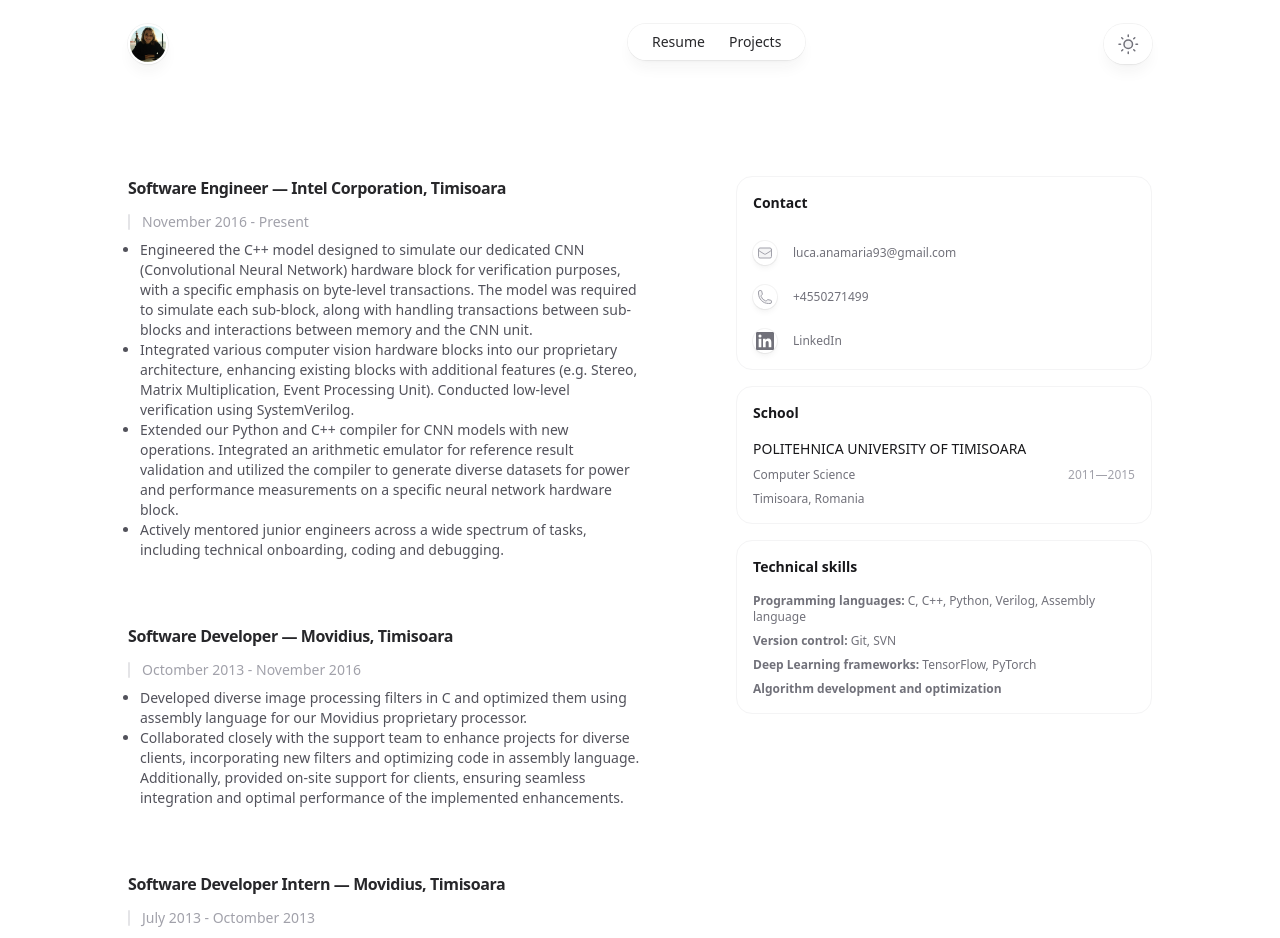
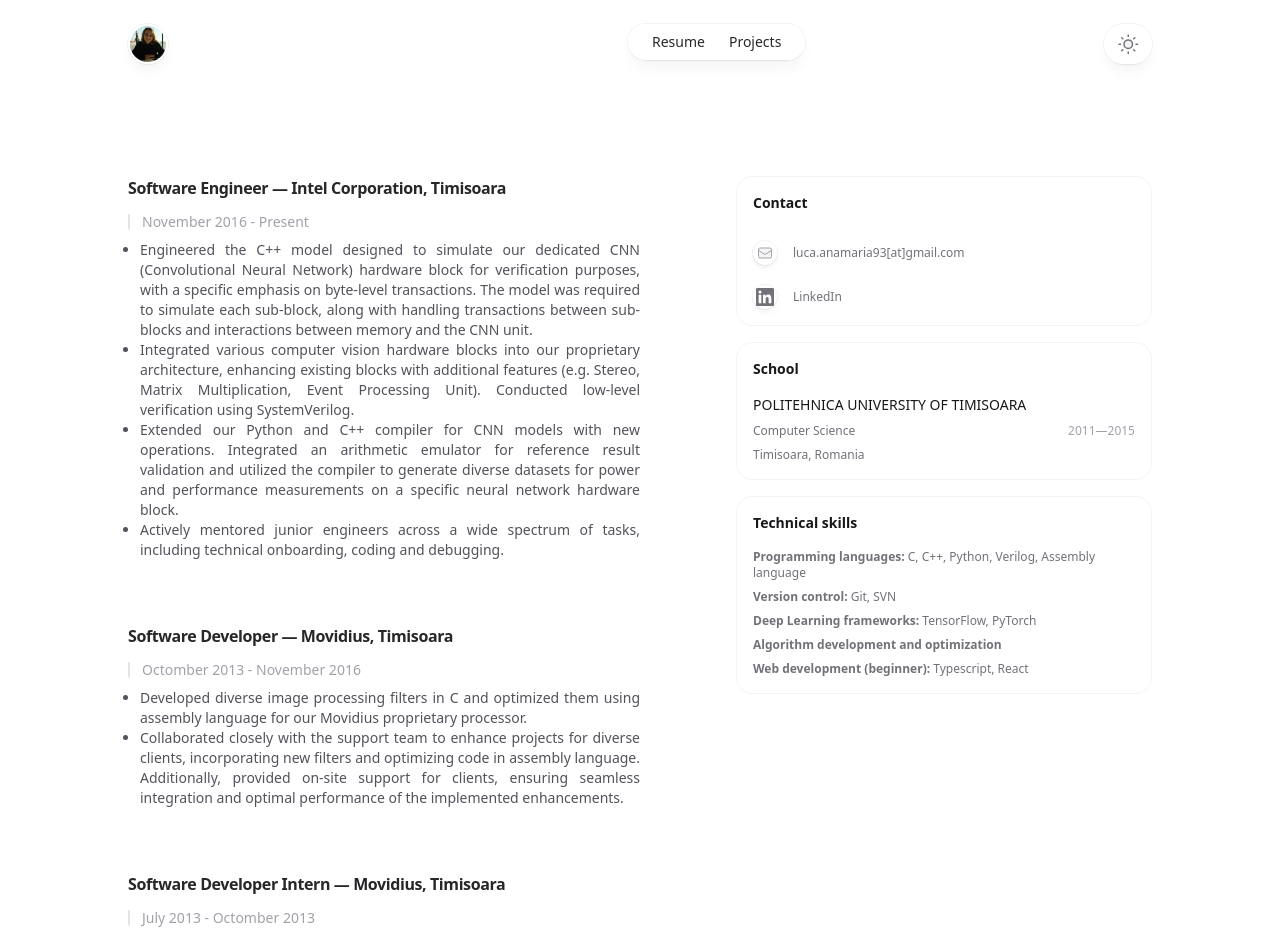
Before and after one commit to popescuanamaria/popescuanamaria.github.io, a Next.js app: page /resume in a window 1280 px wide. Shown: the top 938 px of the page. Built offline with nearby package versions, Linux system fonts and the light colour scheme.

Commit message:
Cosmetics

```diff
--- a/app/(profile)/resume/page.tsx
+++ b/app/(profile)/resume/page.tsx
@@ -29,7 +29,7 @@ export default function Resume() {
                     </span>
                     November 2016 - Present
                   </p>
-                  <ul className="relative z-10 mt-2 ml-3 list-disc text-sm text-zinc-600 dark:text-zinc-400">
+                  <ul className="relative z-10 mt-2 ml-3 list-disc text-sm text-justify text-zinc-600 dark:text-zinc-400">
                     <li>
                       Engineered the C++ model designed to simulate our
                       dedicated CNN (Convolutional Neural Network) hardware
@@ -78,7 +78,7 @@ export default function Resume() {
                     </span>
                     Octomber 2013 - November 2016
                   </p>
-                  <ul className="relative z-10 mt-2 ml-3 list-disc text-sm text-zinc-600 dark:text-zinc-400">
+                  <ul className="relative z-10 mt-2 ml-3 list-disc text-sm text-justify text-zinc-600 dark:text-zinc-400">
                     <li>
                       Developed diverse image processing filters in C and
                       optimized them using assembly language for our Movidius
@@ -112,7 +112,7 @@ export default function Resume() {
                     </span>
                     July 2013 - Octomber 2013
                   </p>
-                  <ul className="relative z-10 mt-2 ml-3 list-disc text-sm text-zinc-600 dark:text-zinc-400">
+                  <ul className="relative z-10 mt-2 ml-3 list-disc text-sm text-justify text-zinc-600 dark:text-zinc-400">
                     <li>
                       Participated in an HDR project utilizing a designated
                       image sensor. The objective was to achieve the
@@ -153,13 +153,13 @@ export default function Resume() {
                       <dl className="flex flex-auto flex-wrap gap-x-2 mt-2">
                         <dt className="sr-only">Email Address</dt>
                         <dd className="text-xs text-zinc-500 dark:text-zinc-400">
-                          <a href="mailto:luca.anamaria93@gmail.com">
-                            luca.anamaria93@gmail.com
+                          <a href="#">
+                            luca.anamaria93[at]gmail.com
                           </a>
                         </dd>
                       </dl>
                     </li>
-                    <li className="flex gap-4">
+                    {/* <li className="flex gap-4">
                       <div className="relative mt-1 flex h-6 w-6 flex-none items-center justify-center rounded-full shadow-md shadow-zinc-800/5 ring-1 ring-zinc-900/5 dark:border dark:border-zinc-700/50 dark:bg-zinc-800 dark:ring-0">
                         <svg
                           xmlns="http://www.w3.org/2000/svg"
@@ -183,7 +183,7 @@ export default function Resume() {
                           +4550271499
                         </dd>
                       </dl>
-                    </li>
+                    </li> */}
                     <li className="flex gap-4">
                       <div className="relative mt-1 flex h-6 w-6 flex-none items-center justify-center rounded-full shadow-md shadow-zinc-800/5 ring-1 ring-zinc-900/5 dark:border dark:border-zinc-700/50 dark:bg-zinc-800 dark:ring-0">
                         <LinkedInIcon />
@@ -266,6 +266,14 @@ export default function Resume() {
                     <li className="font-semibold text-xs text-zinc-500 dark:text-zinc-400">
                       <p>Algorithm development and optimization</p>
                     </li>
+                    <li className="text-xs text-zinc-500 dark:text-zinc-400">
+                      <p>
+                        <span className="font-semibold">
+                         Web development (beginner):
+                        </span>{" "}
+                        Typescript, React
+                      </p>
+                    </li>
                   </ol>
                 </div>
               </div>
```
Also changed, not shown: public/profile/intel_logo.png.
